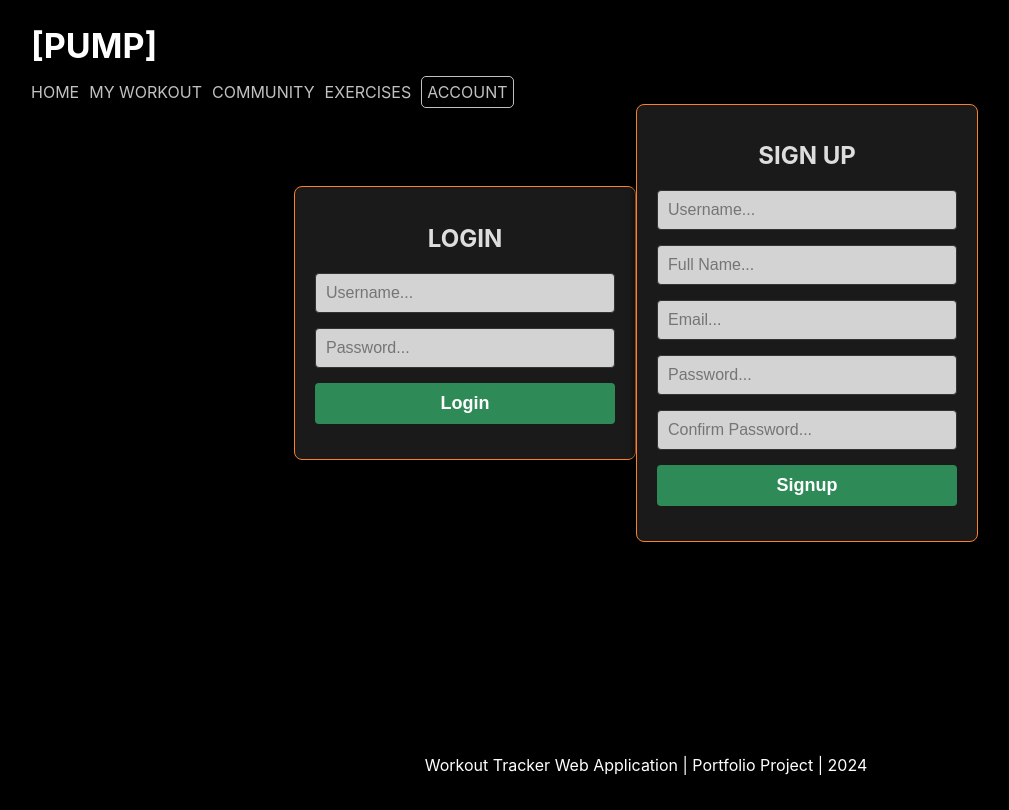
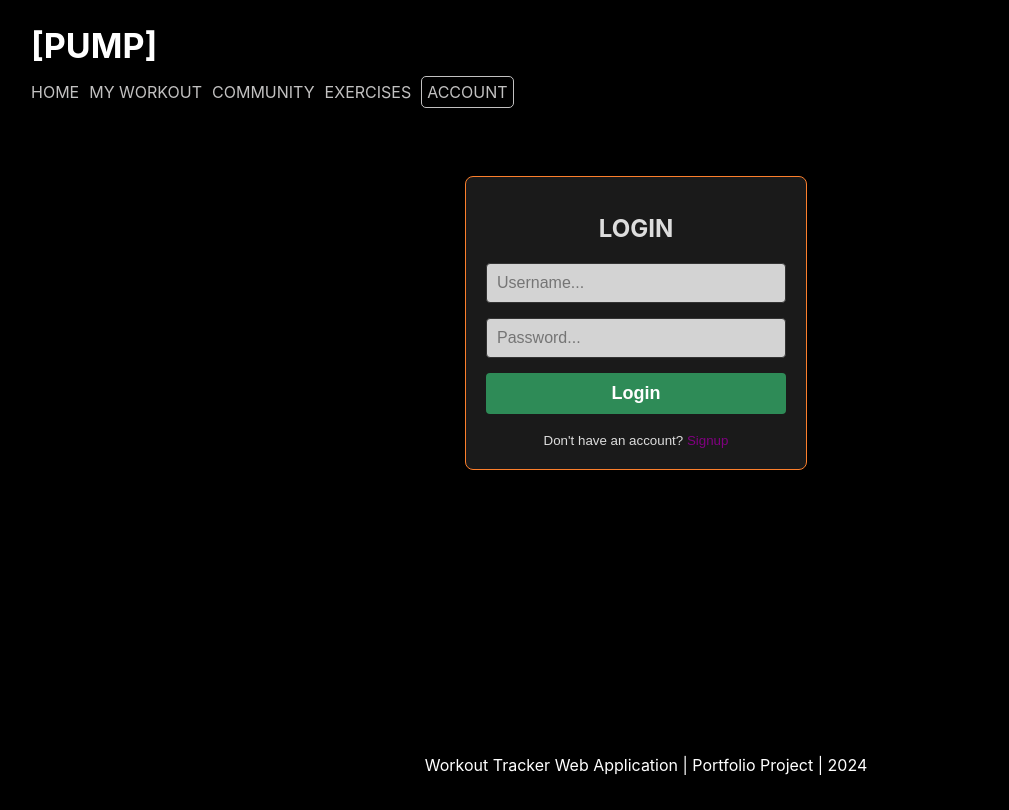
Before and after one commit to scottmtinez/Workout-Tracker, a React (Create React App) app: page /account in a window 1280 px wide. Shown: the whole page, without its empty margins (4-1013 px from the left). Built offline with nearby package versions, Linux system fonts and the light colour scheme.

Commit message:
Update Account.js

```diff
--- a/src/components/Account.js
+++ b/src/components/Account.js
@@ -2,6 +2,7 @@ import React, { useState } from 'react';
 import './Account.css';
 
 function Account() {
+    const [isLoginForm, setIsLoginForm] = useState(true); // Toggle state for forms
     const [loginData, setLoginData] = useState({ username: '', password: '' });
     const [signupData, setSignupData] = useState({
         username: '',
@@ -20,7 +21,7 @@ function Account() {
     };
 
     const handleLoginSubmit = async (e) => {
-        e.preventDefault(); // Prevent default form submission
+        e.preventDefault();
         try {
             const response = await fetch('http://localhost:5000/login', {
                 method: 'POST',
@@ -30,7 +31,6 @@ function Account() {
             const result = await response.json();
             if (response.ok) {
                 console.log(result);
-                // Handle successful login (e.g., redirect to another page)
             } else {
                 console.error(result.error);
                 alert(result.error);
@@ -56,7 +56,6 @@ function Account() {
             if (response.ok) {
                 console.log(result);
                 alert('User created successfully');
-                // Optionally redirect or clear the form
             } else {
                 console.error(result.error);
                 alert(result.error);
@@ -67,74 +66,81 @@ function Account() {
         }
     };
 
-
     return (
-        <div className='Account-container'>
-            <form className='Account-form-login' onSubmit={handleLoginSubmit}>
-                <h1 className='Account-login-title'>LOGIN</h1>
+        <div className="Account-container">
+            {isLoginForm ? (
+                <div>
+                    <form className="Account-form-login" onSubmit={handleLoginSubmit}>
+                        <h1 className="Account-login-title">LOGIN</h1>
                         <input
-                    type='text'
-                    name='username'
-                    placeholder='Username...'
+                            type="text"
+                            name="username"
+                            placeholder="Username..."
                             value={loginData.username}
                             onChange={handleLoginChange}
                             required
                         />
                         <input
-                    type='password'
-                    name='password'
-                    placeholder='Password...'
+                            type="password"
+                            name="password"
+                            placeholder="Password..."
                             value={loginData.password}
                             onChange={handleLoginChange}
                             required
                         />
-                <input type='submit' value='Login'/>
+                        <input type="submit" value="Login" />
+                        <button className='to-signup-box' onClick={() => setIsLoginForm(false)}>Don't have an account? <span className='link'>Signup</span></button>
                     </form>
-
-            <form className='Account-form-signup' onSubmit={handleSignupSubmit}>
-                <h1 className='Account-signup-title'>SIGN UP</h1>
+                </div>
+            ) : (
+                <div>
+                    <form className="Account-form-signup" onSubmit={handleSignupSubmit}>
+                        <h1 className="Account-signup-title">SIGN UP</h1>
                         <input
-                    type='text'
-                    name='username'
-                    placeholder='Username...'
+                            type="text"
+                            name="username"
+                            placeholder="Username..."
                             value={signupData.username}
                             onChange={handleSignupChange}
                             required
                         />
                         <input
-                    type='text'
-                    name='fullName'
-                    placeholder='Full Name...'
+                            type="text"
+                            name="fullName"
+                            placeholder="Full Name..."
                             value={signupData.fullName}
                             onChange={handleSignupChange}
                             required
                         />
                         <input
-                    type='email'
-                    name='email'
-                    placeholder='Email...'
+                            type="email"
+                            name="email"
+                            placeholder="Email..."
                             value={signupData.email}
                             onChange={handleSignupChange}
                             required
                         />
                         <input
-                    type='password'
-                    name='password'
-                    placeholder='Password...'
+                            type="password"
+                            name="password"
+                            placeholder="Password..."
                             value={signupData.password}
                             onChange={handleSignupChange}
                             required
                         />
                         <input
-                    type='password'
-                    name='confirmPassword'
-                    placeholder='Confirm Password...'
+                            type="password"
+                            name="confirmPassword"
+                            placeholder="Confirm Password..."
                             value={signupData.confirmPassword}
                             onChange={handleSignupChange}
                             required
                         />
-                <input type='submit' value='Signup'/>
+                        <input type="submit" value="Signup" />
+                        <button className='to-login-box' onClick={() => setIsLoginForm(true)}>Already have an account? <span className='link'>Login</span></button>
                     </form>
+                </div>
+            )}
         </div>
     );
 }
```
Lines whose indentation alone changed are shown as unchanged.
